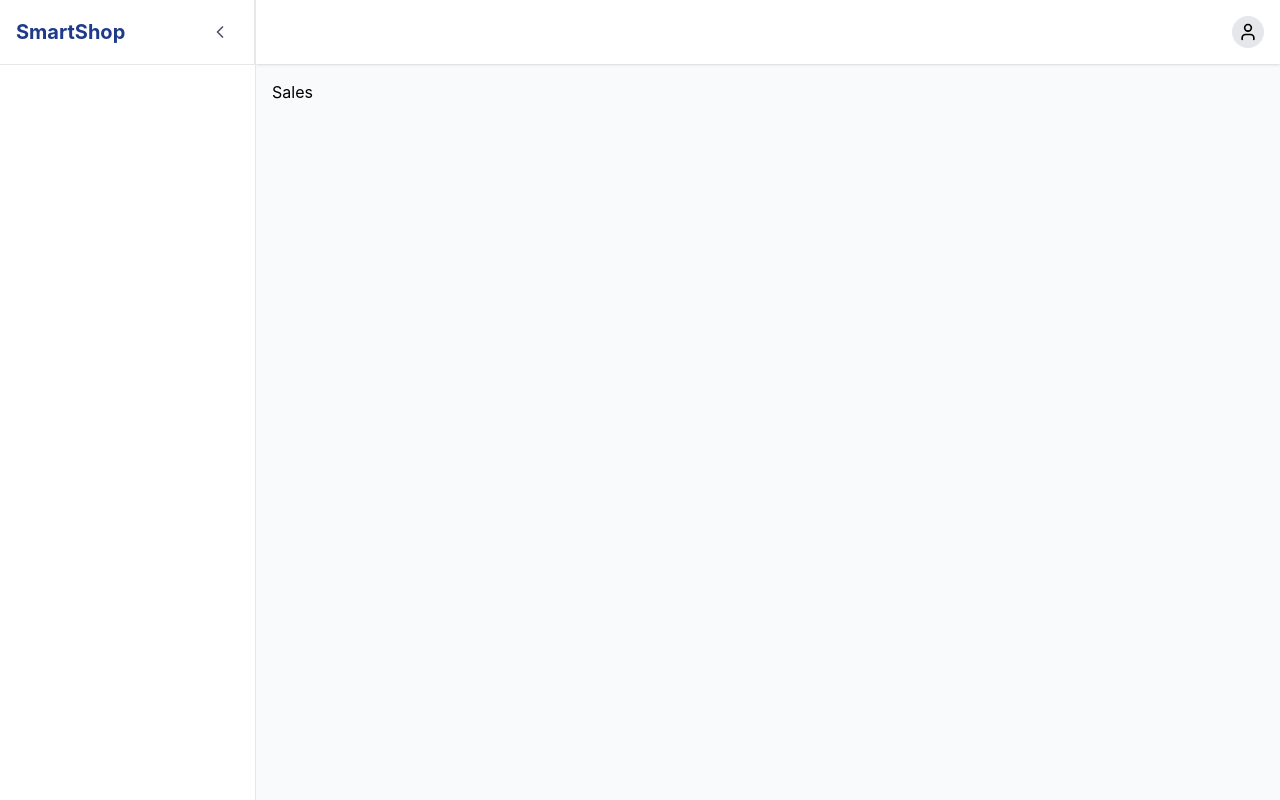
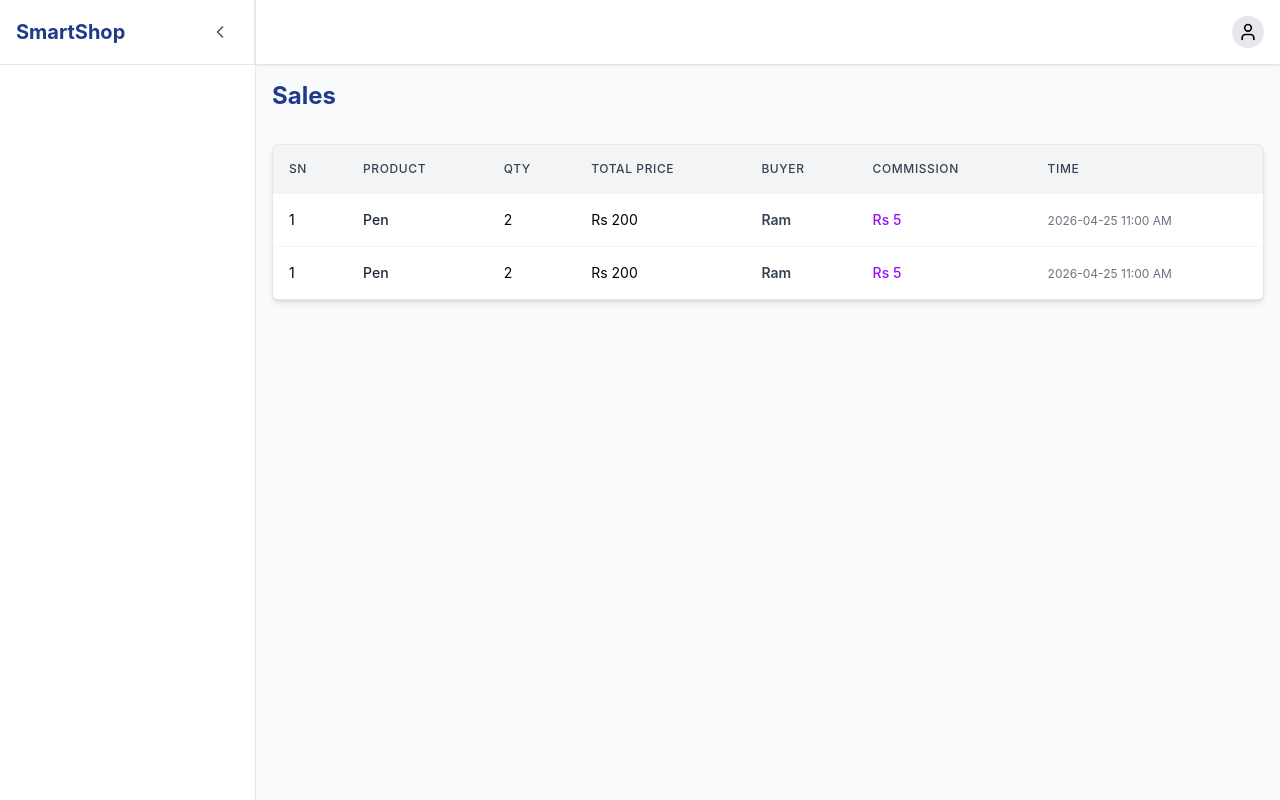
Before and after one commit to yuvraj-sapkota/smartshop, a React app in the folder frontend/: page /seller/sales in a window 1280 px wide. Built offline with nearby package versions, Linux system fonts and the light colour scheme; the HTML template or start-up script is replaced by a standard one.

Commit message:
worked on create section

```diff
--- a/frontend/src/features/sellerPage/createOrder/CreateOrder.jsx
+++ b/frontend/src/features/sellerPage/createOrder/CreateOrder.jsx
@@ -1,9 +1,129 @@
-import React from 'react'
+import { X } from "lucide-react";
+import React, { useState } from "react";
+import PageHeader from "../../../components/PageHeader";
 
 const CreateOrder = () => {
+  const [open, setOpen] = useState(false);
+
+  const [items, setItems] = useState([
+    { product: "Pen", qty: 2, price: 50 },
+    { product: "Book", qty: 2, price: 100 },
+    { product: "Oil", qty: 2, price: 150 },
+  ]);
+
+  // total per row
+  const getRowTotal = (item) => item.qty * item.price;
+
+  // grand total
+  const grandTotal = items.reduce(
+    (acc, item) => acc + item.qty * item.price,
+    0,
+  );
+
+  // handle change
+  const handleChange = (index, field, value) => {
+    const updated = [...items];
+    updated[index][field] = field === "product" ? value : Number(value);
+    setItems(updated);
+  };
+
+  // add new row
+  const addRow = () => {
+    setItems([...items, { product: "", qty: 1, price: 0 }]);
+  };
+
   return (
-    <div>CreateOrder</div>
-  )
-}
+    <>
+      {/* Create Button */}
 
-export default CreateOrder
+      <div className="flex items-center justify-between">
+        <PageHeader text="Create" />
+        <button
+          onClick={() => setOpen(true)}
+          className="bg-primary text-white px-4 py-2 rounded"
+        >
+          Create Sales
+        </button>
+      </div>
+
+      {/* MODAL */}
+      {open && (
+        <div className="fixed inset-0 backdrop-blur-md bg-black/40 flex items-center justify-center z-50 px-4">
+          <div className="bg-white w-[700px] rounded-lg p-4 space-y-4">
+            <div className="flex items-center justify-between">
+              <h2 className="text-lg font-semibold">Create Sales Order</h2>
+              <X
+                onClick={() => setOpen(!open)}
+                size={24}
+                className="font-semibold text-lg  cursor-pointer"
+              />
+            </div>
+
+            {/* Customer */}
+            <div>
+              <label className="text-sm text-gray-600">Customer Name</label>
+              <input
+                type="text"
+                value=""
+                placeholder="Enter customer name"
+                className="w-full border px-3 py-2 rounded-lg mt-1 bg-gray-100 border-gray-400 outline-none"
+              />
+            </div>
+
+            {/* TABLE */}
+            <div className="border border-gray-400 rounded-lg overflow-hidden">
+              <div className="grid grid-cols-4 bg-gray-100 text-sm font-medium px-3 py-2">
+                <span>Product</span>
+                <span>Qty</span>
+                <span>Price</span>
+                <span>Total</span>
+              </div>
+              <div className="grid gap-2 grid-cols-4 px-3 py-2 border-t border-gray-400 text-sm items-center">
+                {/* Product */}
+                <input
+                  className="border border-gray-400 px-2 py-1 rounded "
+                  placeholder="eg pen"
+                />
+
+                {/* Qty */}
+                <input
+                  type="number"
+                  className="border border-gray-400 px-2 py-1 rounded "
+                  placeholder="eg 4"
+                />
+
+                {/* Price */}
+                <input
+                  className="border border-gray-400 px-2 py-1 rounded "
+                  placeholder="eg Rs 50"
+                />
+
+                {/* Total */}
+                <span className="font-medium">Rs 500 </span>
+              </div>
+            </div>
+
+            {/* Add row */}
+            <button className="text-blue-600 text-sm">+ Add Product</button>
+
+            {/* GRAND TOTAL */}
+            <div className="flex justify-end text-lg font-semibold">
+              Total: Rs 5000
+            </div>
+
+            {/* ACTIONS */}
+            <div className="flex justify-end gap-3">
+              <button className="px-3 py-1 border rounded">Cancel</button>
+
+              <button className="px-4 py-2 bg-green-600 text-white rounded">
+                Submit Sell
+              </button>
+            </div>
+          </div>
+        </div>
+      )}
+    </>
+  );
+};
+
+export default CreateOrder;
--- a/frontend/src/features/sellerPage/product/Product.jsx
+++ b/frontend/src/features/sellerPage/product/Product.jsx
@@ -30,7 +30,15 @@ const Product = () => {
       product: "Notebook",
       price: 100,
       commission: 10,
-      status: "paid",
+      status: "approved",
+    },
+    {
+      _id: 3,
+      sn: 2,
+      product: "Notebook",
+      price: 100,
+      commission: 10,
+      status: "rejected",
     },
   ];
 
@@ -68,7 +76,9 @@ const Product = () => {
       cell: (row) => (
         <span
           className={`px-2 py-1 rounded-full  font-semibold ${
-            row.status === "paid"
+            row.status === "rejected"
+              ? "bg-red-100 text-red-600"
+              : row.status === "approved"
               ? "bg-green-100 text-green-600"
               : "bg-yellow-100 text-yellow-600"
           }`}
--- a/frontend/src/features/sellerPage/sales/Sales.jsx
+++ b/frontend/src/features/sellerPage/sales/Sales.jsx
@@ -1,7 +1,85 @@
 import React from "react";
+import DataTable from "../../../components/DataTable";
+import PageHeader from "../../../components/PageHeader";
 
 const Sales = () => {
-  return <div>Sales</div>;
+  const data = [
+    {
+      _id: 101,
+      sn: 1,
+      product: "Pen",
+      qty: 2,
+      totalPrice: 200,
+      buyer: "Ram",
+      commission: 5,
+      time: "2026-04-25 11:00 AM",
+    },
+    {
+      _id: 102,
+      sn: 1,
+      product: "Pen",
+      qty: 2,
+      totalPrice: 200,
+      buyer: "Ram",
+      commission: 5,
+      time: "2026-04-25 11:00 AM",
+    },
+  ];
+
+  const columns = [
+    { header: "SN", accessorKey: "sn" },
+
+    {
+      header: "Product",
+      accessorKey: "product",
+      cell: (row) => (
+        <div className="font-medium text-gray-800">{row.product}</div>
+      ),
+    },
+
+    { header: "Qty", accessorKey: "qty" },
+
+    {
+      header: "Total Price",
+      accessorKey: "totalPrice",
+      cell: (row) => <span>Rs {row.totalPrice}</span>,
+    },
+
+    {
+      header: "Buyer",
+      accessorKey: "buyer",
+      cell: (row) => (
+        <span className="font-semibold text-gray-700">{row.buyer}</span>
+      ),
+    },
+
+    {
+      header: "Commission",
+      accessorKey: "commission",
+      cell: (row) => (
+        <span className="text-purple-600 font-medium">Rs {row.commission}</span>
+      ),
+    },
+
+    {
+      header: "Time",
+      accessorKey: "time",
+      cell: (row) => (
+        <span className="text-gray-500 text-xs whitespace-nowrap">
+          {row.time}
+        </span>
+      ),
+    },
+  ];
+  return (
+    <>
+      <div className="space-y-8">
+        <PageHeader text="Sales" />
+
+        <DataTable columns={columns} data={data} />
+      </div>
+    </>
+  );
 };
 
 export default Sales;
```
